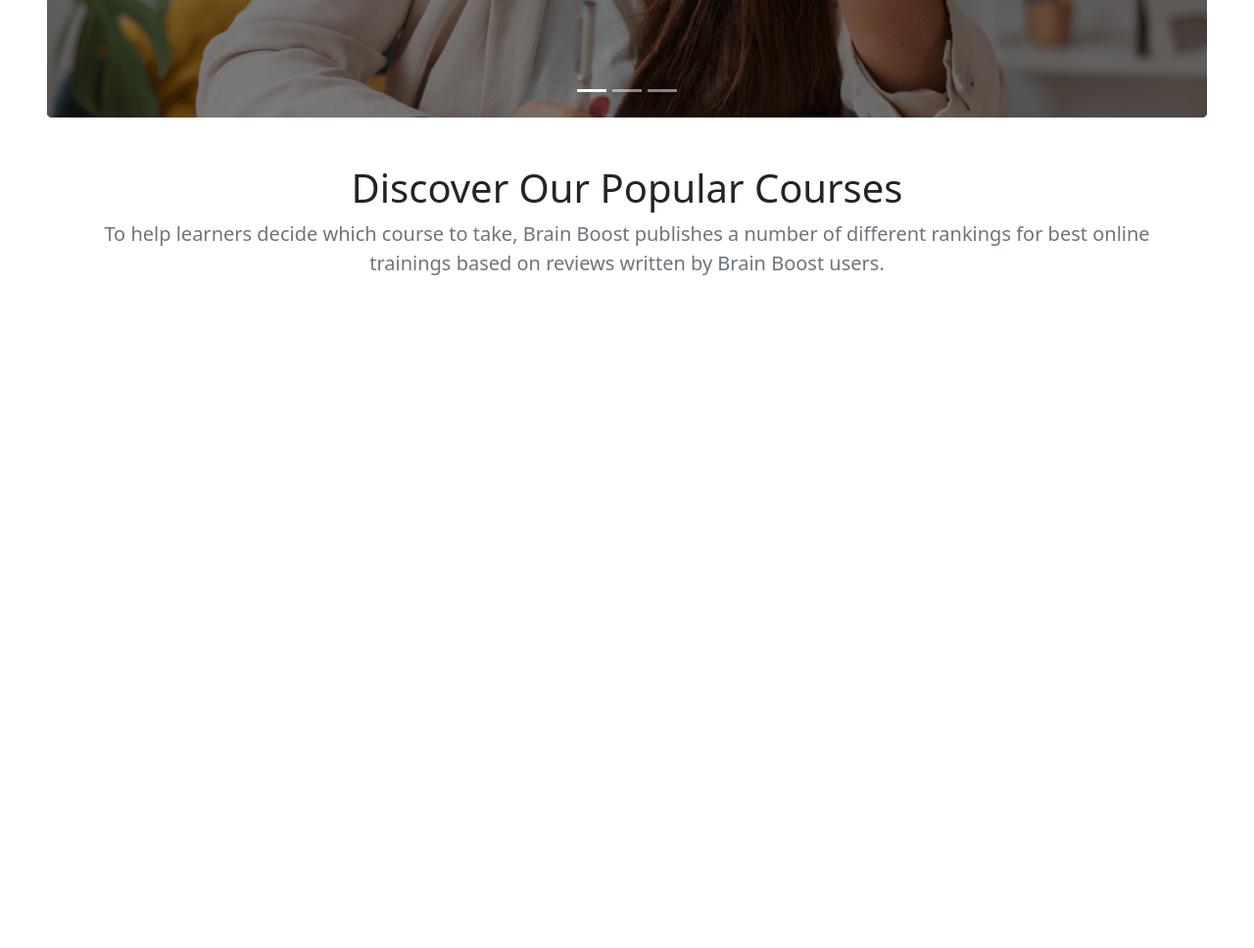
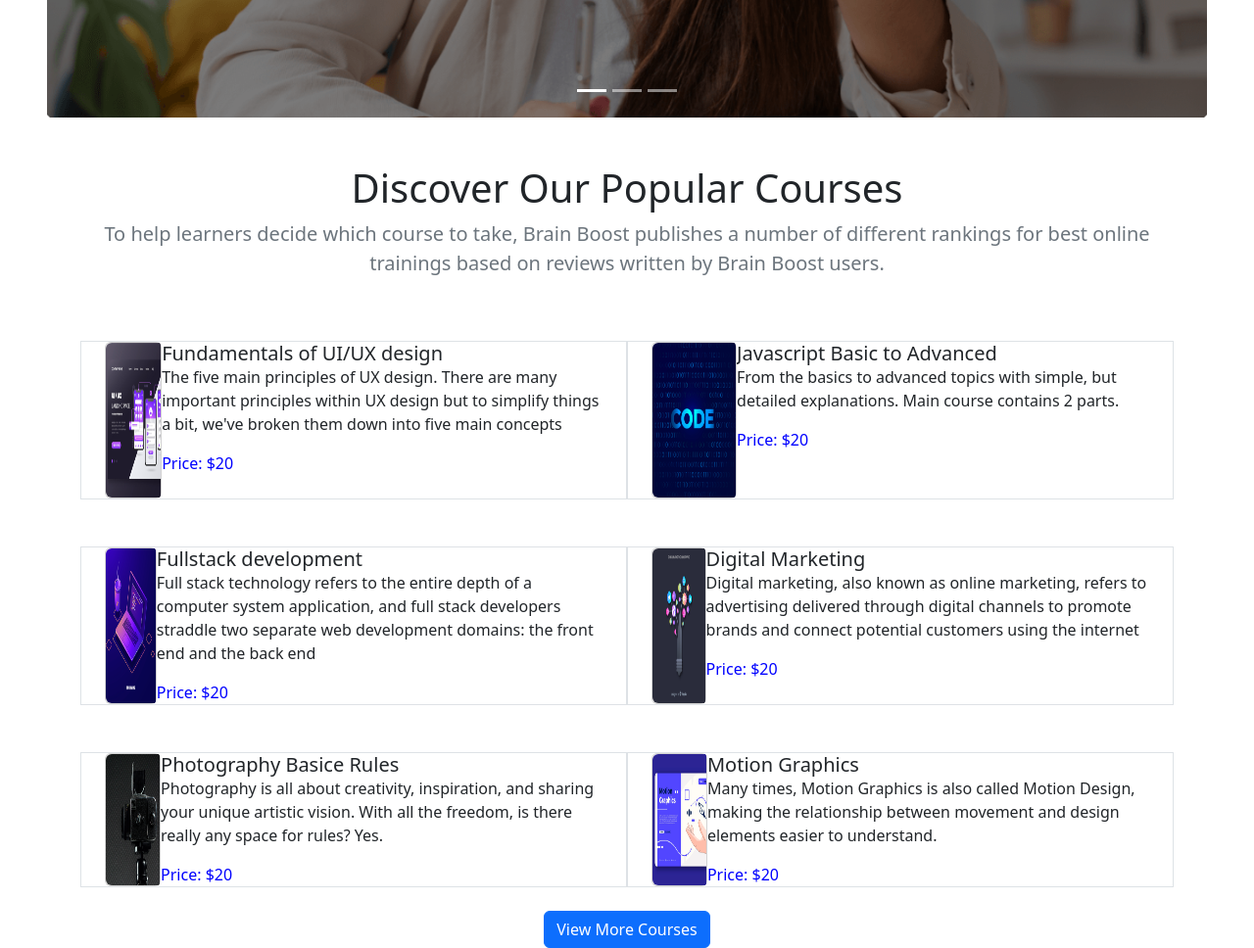
Before and after one commit to faiazahsan/Brain_Boost_edtech_website, a plain HTML site: page index.html in a window 1280 px wide. Shown: the part 612-1580 px from the top of the page at 98% size. Before the commit the page ends 912 px from the top, so only its background shows below. Drawn offline with nearby package versions, Linux system fonts and the light colour scheme.

Commit message:
Courses section added

```diff
--- a/index.html
+++ b/index.html
@@ -100,20 +100,94 @@
 
     </section>
 
-    <!-- Carousel ends -->
-    <!-- <section class="mx-5 mt-5 row d-flex justify-content-center">
-        <h5 class="slide_heading text-center">Discover Our Popular Courses</h5>
-        <p class="slide_heading_caption">To help learners decide which course to take, Brain Boost publishes a number of different rankings for best online trainings, including the Best Online Courses of all time based on the tens of thousands of reviews written by Brain Boost users.</p>
-    </section> -->
-
+    <!-- Discover Our Popular Courses section starts -->
     <div class="container mt-5">
       <div class="mx-auto">
         <h5 class="fs-1 text-center">Discover Our Popular Courses</h5>
         <p class="fs-5 text-secondary text-center">To help learners decide which course to take, Brain Boost publishes a number of different rankings for best online trainings based on reviews written by Brain Boost users.</p>
       </div>
     </div>
+    <!-- Discover Our Popular Courses section ends -->
 
+    <!-- Courses section starts  -->
 
+    <div class="container">
+      <div class="row g-5 m-0">
+        <div class="col-lg-6 col-md-12 col-sm-12 card-flex card-flex-column border">
+          <div class="card">
+            <img src="images/course/course-1.png" alt="course1" class="w-100 h-100 img-fluid rounded-start ms-0">
+          </div>
+          <div class="card-body">
+            <h5 class="card-title">Fundamentals of UI/UX design</h5>
+            <p class="card-text"> The five main principles of UX design. There are many important principles within UX design but to simplify things a bit, we've broken them down into five main concepts</p>
+            <p class="blue-color card-text">Price: $20</p>
+          </div>
+        </div>
+
+        <div class="col-lg-6 col-md-12 col-sm-12 card-flex card-flex-column border">
+          <div class="card">
+            <img src="images/course/course-2.png" alt="course1" class="w-100 h-100 img-fluid rounded-start border border-0">
+          </div>
+          <div class="card-body">
+            <h5 class="card-title">Javascript Basic to Advanced</h5>
+            <p class="card-text"> From the basics to advanced topics with simple, but detailed explanations. Main course contains 2 parts.</p>
+            <p class="blue-color card-text">Price: $20</p>
+          </div>
+        </div>
+
+        <div class="col-lg-6 col-md-12 col-sm-12 card-flex card-flex-column border">
+          <div class="card">
+            <img src="images/course/course-3.png" alt="course1" class="w-100 h-100 img-fluid rounded-start border border-0">
+          </div>
+          <div class="card-body">
+            <h5 class="card-title">Fullstack development</h5>
+            <p class="card-text">Full stack technology refers to the entire depth of a computer system application, and full stack developers straddle two separate web development domains: the front end and the back end</p>
+            <p class="blue-color card-text">Price: $20</p>
+          </div>
+        </div>
+
+        <div class="col-lg-6 col-md-12 col-sm-12 card-flex card-flex-column border">
+          <div class="card">
+            <img src="images/course/course-4.png" alt="course1" class="w-100 h-100 img-fluid rounded-start border border-0">
+          </div>
+          <div class="card-body">
+            <h5 class="card-title">Digital Marketing</h5>
+            <p class="card-text"> Digital marketing, also known as online marketing, refers to advertising delivered through digital channels to promote brands and connect potential customers using the internet </p>
+            <p class="blue-color card-text">Price: $20</p>
+          </div>
+        </div>
+
+        <div class="col-lg-6 col-md-12 col-sm-12 card-flex card-flex-column border">
+          <div class="card">
+            <img src="images/course/course-5.png" alt="course1" class="w-100 h-100 img-fluid rounded-start border border-0">
+          </div>
+          <div class="card-body">
+            <h5 class="card-title">Photography Basice Rules</h5>
+            <p class="card-text"> Photography is all about creativity, inspiration, and sharing your unique artistic vision. With all the freedom, is there really any space for rules? Yes.</p>
+            <p class="blue-color card-text">Price: $20</p>
+          </div>
+        </div>
+
+        <div class="col-lg-6 col-md-12 col-sm-12 card-flex card-flex-column border">
+          <div class="card">
+            <img src="images/course/course-6.png" alt="course1" class="w-100 h-100 img-fluid rounded-start border border-0">
+          </div>
+          <div class="card-body">
+            <h5 class="card-title">Motion Graphics</h5>
+            <p class="card-text"> Many times, Motion Graphics is also called Motion Design, making the relationship between movement and design elements easier to understand.</p>
+            <p class="blue-color card-text">Price: $20</p>
+          </div>
+        </div>
+      </div>
+    </div>
+
+    <!-- courses section ends  -->
+
+    <div class="d-flex justify-content-center pt-4">
+      <div>
+        <button type="button" class="btn btn-primary">View More Courses</button>
+      </div>
+    </div>
 
 
 
--- a/style.css
+++ b/style.css
@@ -15,6 +15,10 @@
     font-size: 3vh;
 }
 
+
+.blue-color{
+    color: blue;
+}
 
 /* Media Queries */
 
@@ -72,6 +76,10 @@
         padding-top: 10px;
     }
 
+    .card-flex{
+        display: flex;
+    }
+
 }
 
 
@@ -87,4 +95,19 @@
         font-size: 20px;
         padding-top: 10px;
     }
+
+    .card-flex{
+        display: flex;
+    }
+
 }
+
+
+/* Extra large devices */
+@media only screen and (min-width: 1201px){
+
+.card-flex{
+    display: flex;
+}
+
+}
```
Also changed, not shown: images/course/UXUI.jpg (added).
